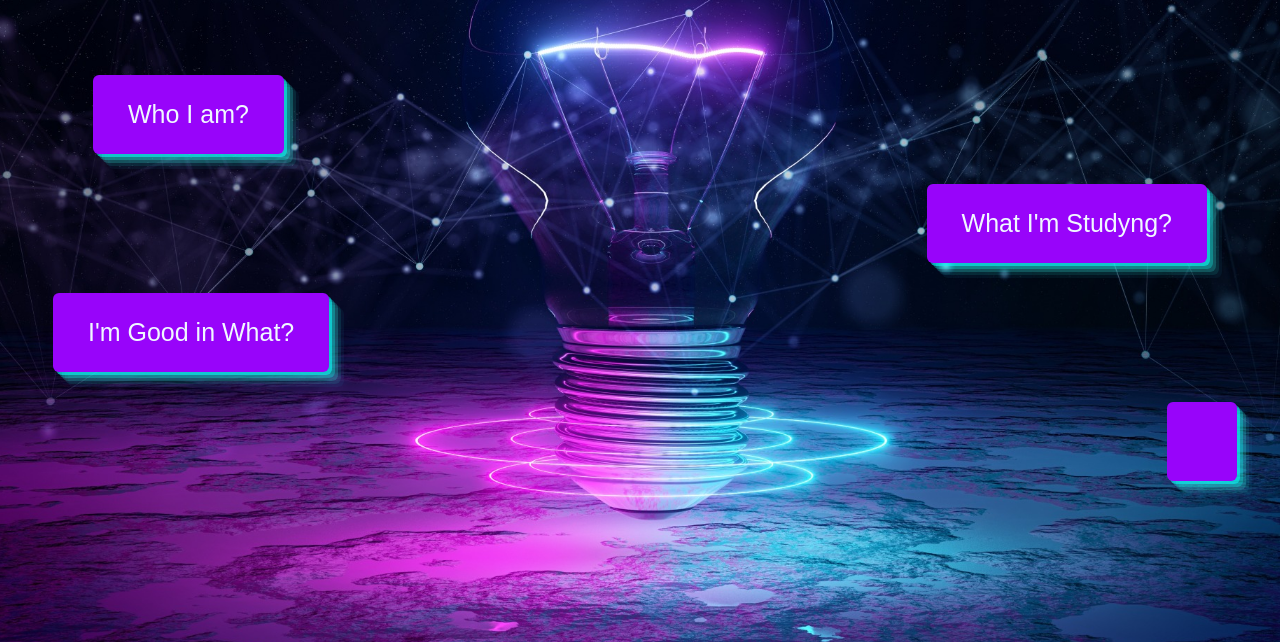
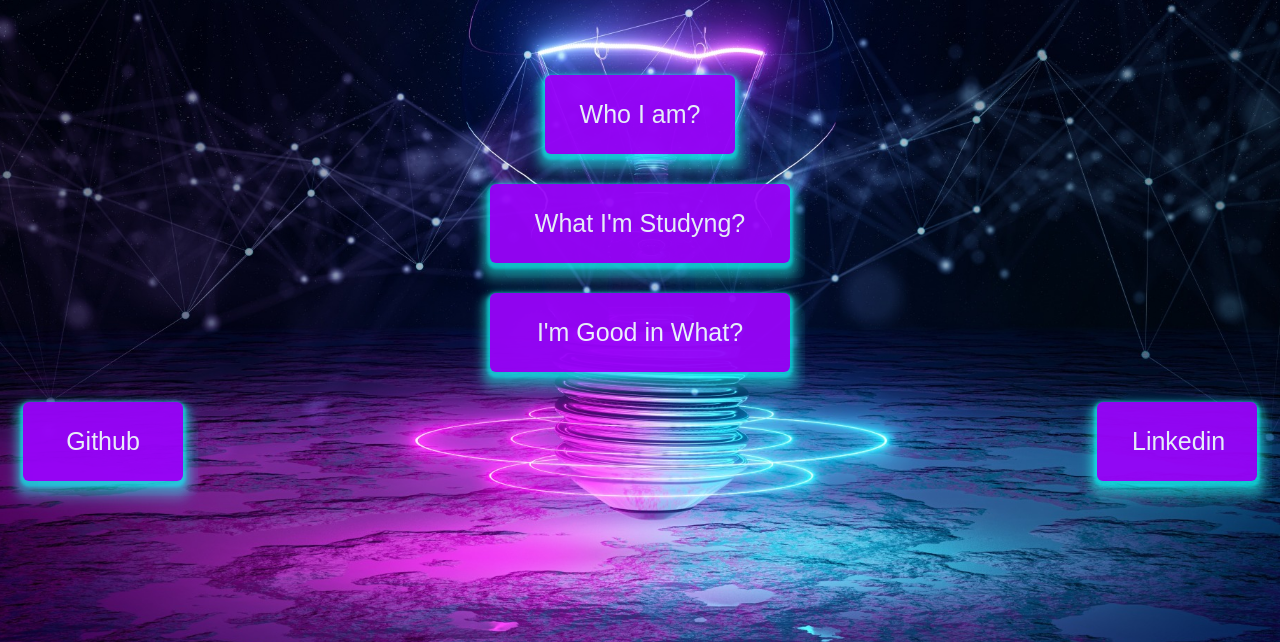
Before and after one commit to thiagoacmonteiro/thiagoacmonteiro.github.io, a plain HTML site: page index.html in a window 1280 px wide. Shown: the part 158-800 px from the top of the page. Drawn offline with Linux system fonts and the light colour scheme.

Commit message:
More customization for buttons

```diff
--- a/index.html
+++ b/index.html
@@ -12,10 +12,13 @@
         <h1>My WorldFolio</h1>
     </header>
     <main>
-        <input class="home-button left" type="button" value="Who I am?">
-        <input class="home-button right" type="button" value="What I'm Studyng?">
-        <input class="home-button down-left" type="button" value="I'm Good in What?">
-        <input class="home-button down-right" type="button" value="">
+        <input class="home-button" type="button" value="Who I am?">
+        <input class="home-button medium" type="button" value="What I'm Studyng?">
+        <input class="home-button medium" type="button" value="I'm Good in What?">
+        <div id="last-buttons">
+            <input class="home-button last" type="button" value="Github">
+            <input class="home-button last" type="button" value="Linkedin">
+        </div>
     </main>
     <script src="script.js"></script>
 </body>
--- a/style.css
+++ b/style.css
@@ -17,7 +17,6 @@ header {
   justify-content: center;
   align-items: center;
   font-size: x-large;
-  /* border: 1px solid; */
   height: 200px;
 }
 
@@ -30,30 +29,27 @@ main {
 .home-button {
   padding: 25px 35px;
   background-color: rgb(152, 4, 250);
+  opacity: 95%;
   border-style: hidden;
   border-radius: 6px;
   font-size: 25px;
   color: aliceblue;
-  box-shadow: rgba(15, 247, 247, 0.589) 3px 3px, rgba(17, 248, 237, 0.301) 6px 6px, rgba(63, 255, 245, 0.2) 9px 9px, rgba(46, 240, 224, 0.1) 12px 12px, rgba(46, 217, 240, 0.05) 15px 15px;
+  box-shadow: rgba(15, 247, 247, 0.589) 0 3px 3px 3px, rgba(17, 248, 237, 0.301) 0 6px 6px 6px, rgba(63, 255, 245, 0.2) 0 9px 9px 9px, rgba(46, 240, 224, 0.1) 0 12px 12px 12px, rgba(46, 217, 240, 0.05) 15px 15px;
   margin-bottom: 30px;
+  align-self: center;
 }
 
-.left {
-  align-self:flex-start;
-  margin-left: 85px;
+.medium {
+  width: 300px;
 }
 
-.right {
-  align-self:flex-end;
-  margin-right: 65px;
+#last-buttons {
+    display: flex;
+    justify-content: space-between;
 }
 
-.down-left {
-  align-self: flex-start;
-  margin-left: 45px;
+.last {
+    width: 160px;
+    text-align: center;
+    margin: 0 15px;
 }
-
-.down-right {
-  align-self: flex-end;
-  margin-right: 35px;
-}
```
